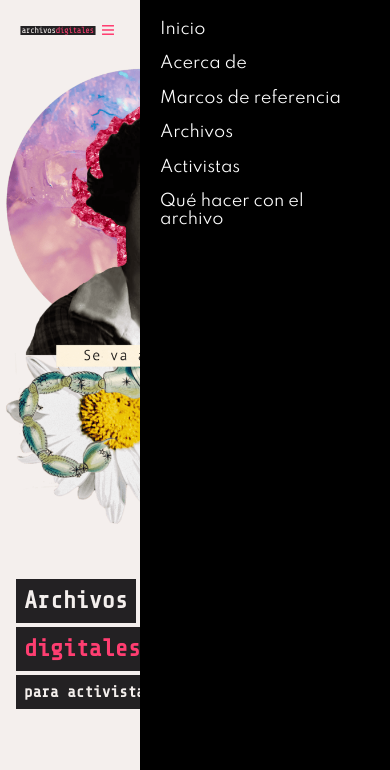
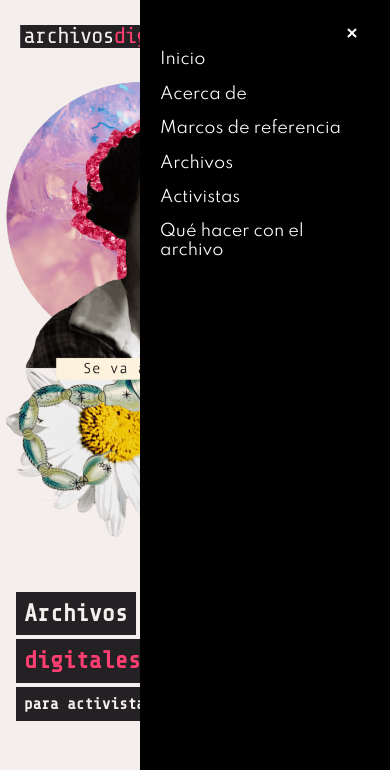
Before and after one commit to JulianaGalvisN/archivos-digitales, a React app: page / in a window 390 px wide. Both pictures are taken after a click on the button 348 px from the left and 36 px from the top of the page. Shown: the top 770 px of the page. Built offline with nearby package versions, Linux system fonts and the light colour scheme.

Commit message:
Closes #7

```diff
--- a/src/css/Navbar.css
+++ b/src/css/Navbar.css
@@ -34,12 +34,19 @@
   height: auto;
 }
 
+.menu-close {
+  background-color: transparent;
+  border: none;
+  color: #ffffff;
+  align-self: flex-end;
+}
+
+.menu-close svg {
+  fill: #ffffff;
+}
+
 .navbar .links {
   display: none;
-}
-
-.navbar.is-open {
-  width: calc(100% - var(--menu--width));
 }
 
 .navbar.is-open .links {
@@ -72,6 +79,10 @@
 }
 
 @media screen and (min-width: 1024px) {
+  .menu-close {
+    display: none;
+  }
+
   .navbar.is-open {
     width: 100%;
   }
--- a/src/js/Navbar.js
+++ b/src/js/Navbar.js
@@ -34,6 +34,9 @@ class Navbar extends React.Component {
             </button>
           </div>
           <div className="links">
+            <button className="menu-close" onClick={this.toggleMenu}>
+              <svg xmlns="http://www.w3.org/2000/svg" viewBox="0 0 24 24" width="24" height="24"><path d="M16.24 14.83a1 1 0 0 1-1.41 1.41L12 13.41l-2.83 2.83a1 1 0 0 1-1.41-1.41L10.59 12 7.76 9.17a1 1 0 0 1 1.41-1.41L12 10.59l2.83-2.83a1 1 0 0 1 1.41 1.41L13.41 12l2.83 2.83z"/></svg>
+            </button>
             <NavLink to="/" className="active link">
               Inicio
             </NavLink>
```
